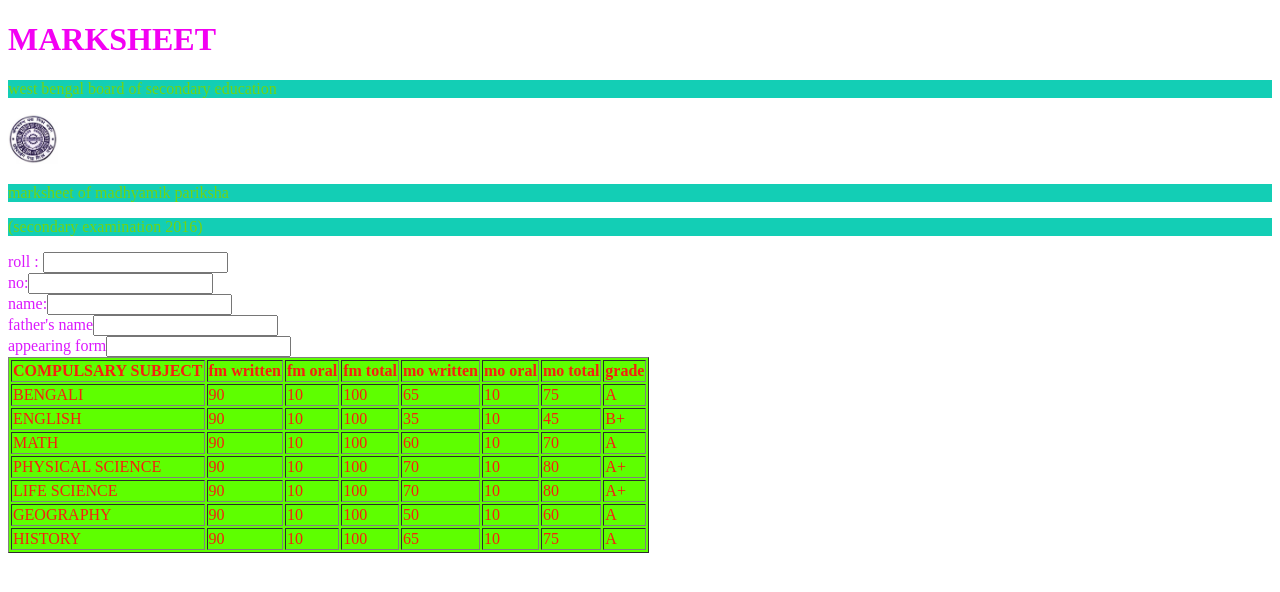
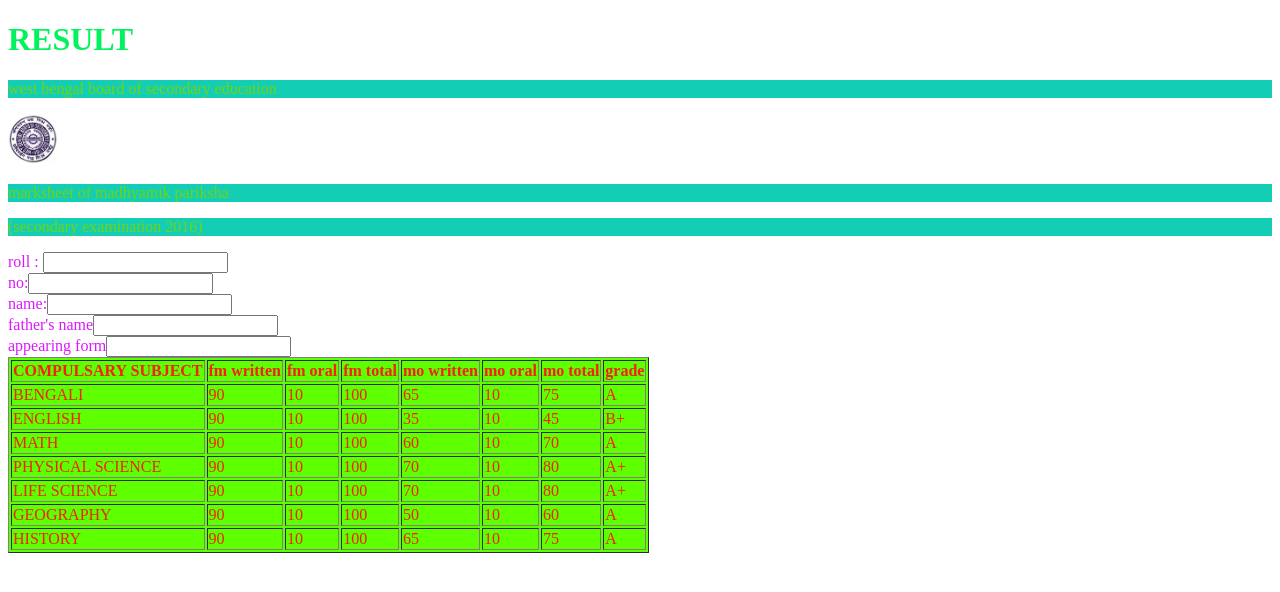
Before and after one commit to anupammishra21/imageGallery, a plain HTML site: page index.html in a window 1280 px wide. Drawn offline with Linux system fonts and the light colour scheme.

Commit message:
heading changed

```diff
--- a/index.html
+++ b/index.html
@@ -6,7 +6,7 @@
 </head>
 <link rel="stylesheet" href="./css/style.css">
 <style>
-h1 { color: rgb(243, 0, 243);}
+h1 { color: rgb(0, 243, 93);}
 p  { color: rgb(113, 212, 19) ;}
 form { color: rgb(219, 24, 253);}
 input { color: rgb(0, 252, 252);}
@@ -18,7 +18,7 @@ table { color: rgb(247, 31, 15);}
 
 <body>
     <div class="text-center">
-        <h1>MARKSHEET</h1>
+        <h1> RESULT</h1>
     </div>
 
     <p>west bengal board of secondary education</p>
```
